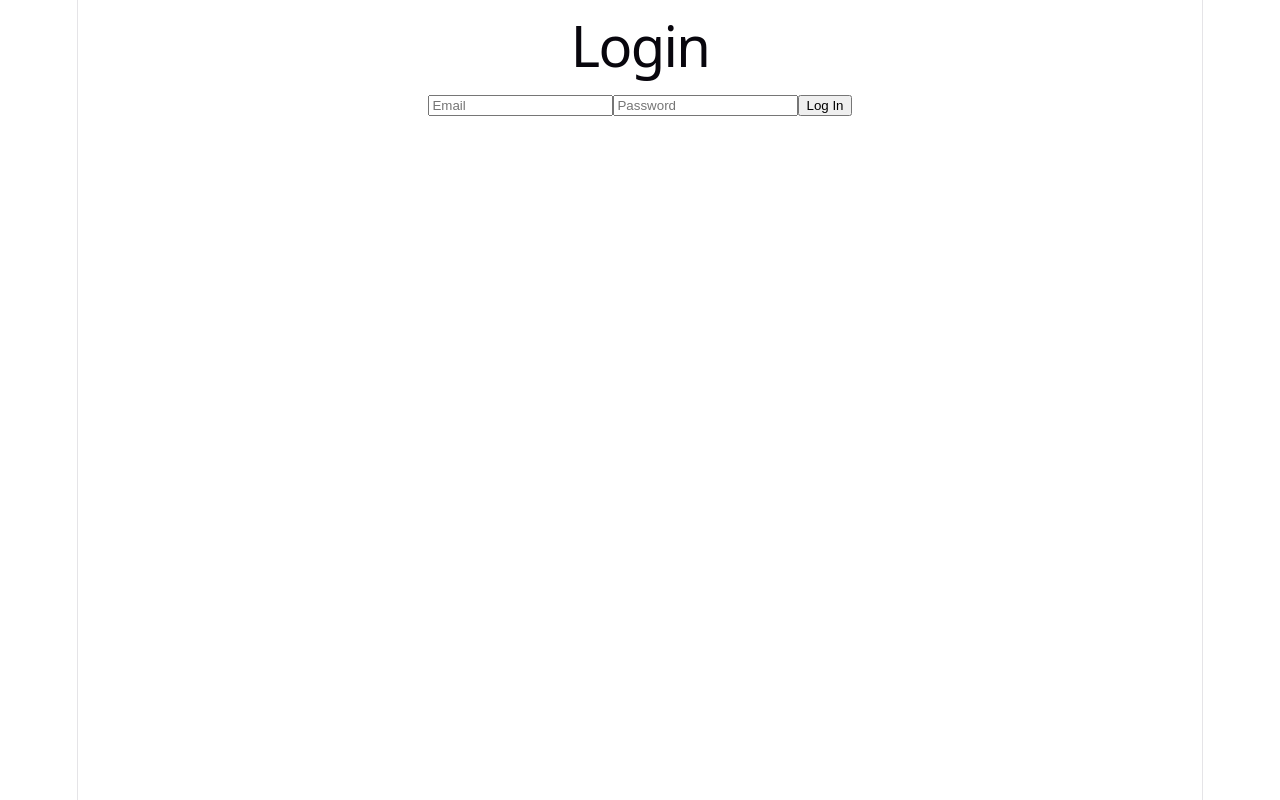
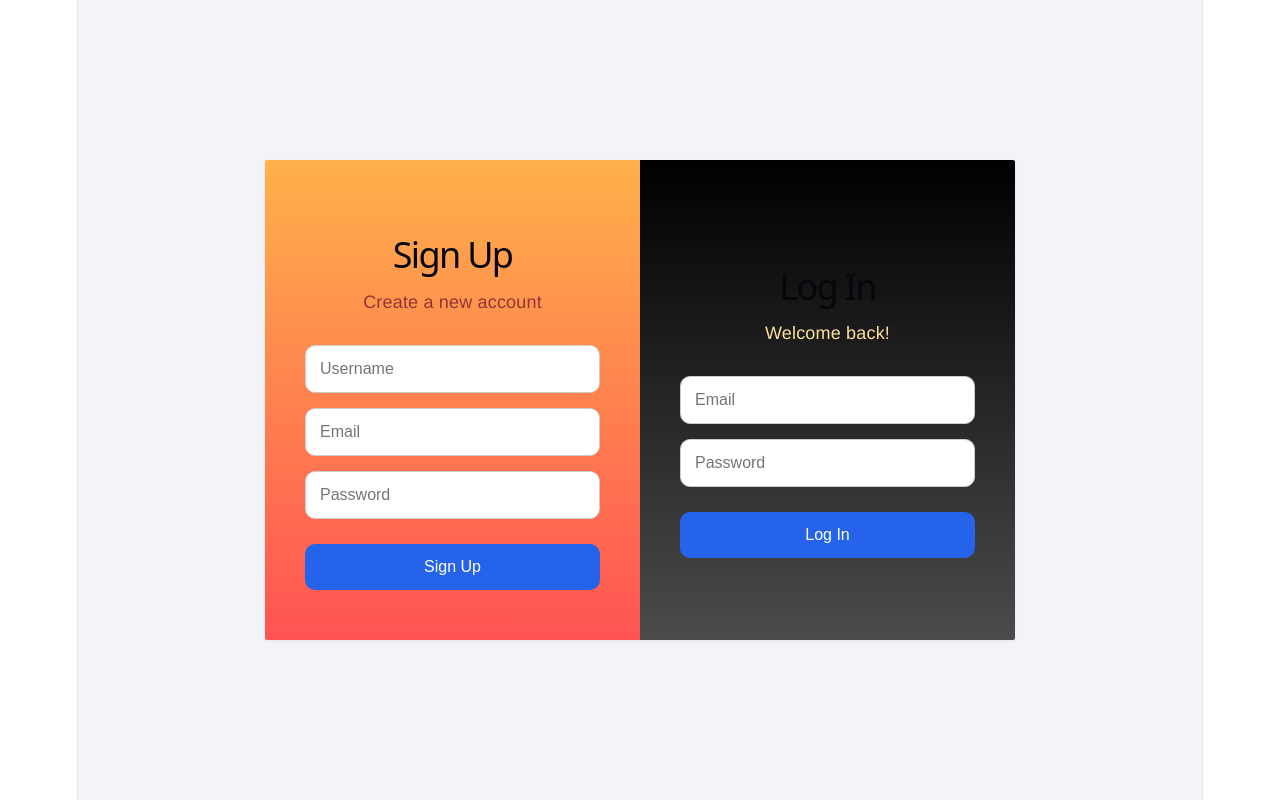
Before and after one commit to Ethjin8/Rewind, a React app in the folder frontend/: page / in a window 1280 px wide. Built offline with nearby package versions, Linux system fonts and the light colour scheme; the HTML template or start-up script is replaced by a standard one.

Commit message:
authorization page basic set up

```diff
--- a/frontend/src/pages/Login.css
+++ b/frontend/src/pages/Login.css
@@ -0,0 +1,76 @@
+.auth-page {
+  min-height: 100vh;
+  display: flex;
+  justify-content: center;
+  align-items: center;
+  background: #f2f4f8;
+  font-family: Helvetica, sans-serif;
+}
+
+.auth-container {
+  display: flex;
+  width: 750px;
+  min-height: 450px;
+  background: rgb(255, 255, 255);
+  border-radius: 2px;
+  overflow: hidden;
+  box-shadow: 0 1px 3px rgba(139, 139, 139, 0.15);
+}
+
+.sign-log {
+  width: 50%;
+  padding: 50px 40px;
+  display: flex;
+  flex-direction: column;
+  justify-content: center;
+}
+
+.sign-in-card {
+  background: linear-gradient(180deg, #ffb14b, #ff5353);
+}
+
+.log-in-card {
+  background: linear-gradient(180deg, #000000, #4b4b4b);
+  color: rgb(255, 255, 255);
+}
+
+.sign-log h1 {
+  margin-bottom: 20px;
+  font-size: 36px;
+}
+
+.sign-log p {
+  margin-bottom: 30px;
+  color: #943535;
+}
+
+.log-in-card p {
+  color: #ffe09c;
+}
+
+.sign-log input {
+  margin-bottom: 15px;
+  padding: 14px;
+  border: 1px solid #ccc;
+  border-radius: 10px;
+  font-size: 16px;
+}
+
+.log-in-card input {
+    /* for later */
+}
+
+.sign-log button {
+  margin-top: 10px;
+  padding: 14px;
+  border: none;
+  border-radius: 10px;
+  background: #2563eb;
+  color: white;
+  font-size: 16px;
+  cursor: pointer;
+}
+
+.sign-log button:hover {
+  background: linear-gradient(135deg, #ff7eb3, #7c5cff);
+}
--- a/frontend/src/pages/Login.jsx
+++ b/frontend/src/pages/Login.jsx
@@ -2,12 +2,32 @@
 
 function Login() {
   return (
-    <div className="login-page">
-      <div className="login-card">
-        <h1>Login</h1>
-        <input type="email" placeholder="Email" />
-        <input type="password" placeholder="Password" />
-        <button>Log In</button>
+    <div className="auth-page">
+      <div className="auth-container">
+
+        {/*Sign Up*/}
+        <div className="sign-log sign-in-card">
+          <h1>Sign Up</h1>
+          <p>Create a new account</p>
+
+          <input type="text" placeholder="Username" />
+          <input type="email" placeholder="Email" />
+          <input type="password" placeholder="Password" />
+
+          <button>Sign Up</button>
+        </div>
+
+        {/*Log In*/}
+        <div className="sign-log log-in-card">
+          <h1>Log In</h1>
+          <p>Welcome back!</p>
+
+          <input type="email" placeholder="Email" />
+          <input type="password" placeholder="Password" />
+
+          <button>Log In</button>
+        </div>
+
       </div>
     </div>
   );
```
